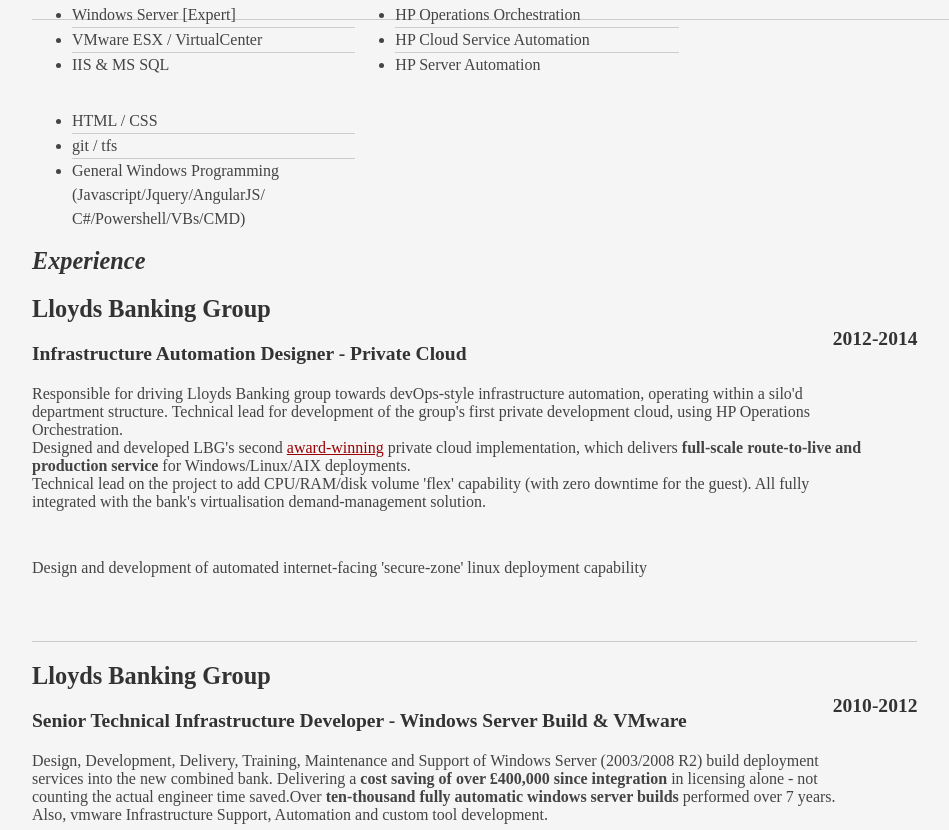
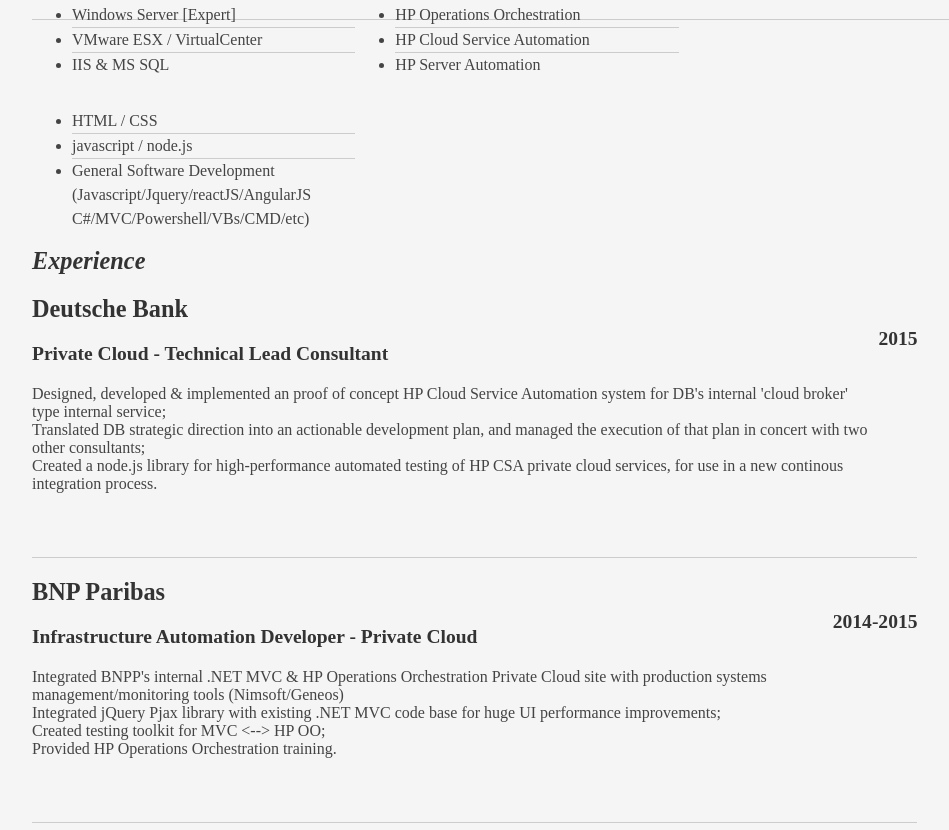
Before and after one commit to dayglo/dayglo.github.com, a plain HTML site: page resume.html in a window 1280 px wide. Shown: the part 870-1700 px from the top of the page, without its empty margins (56-1005 px from the left). Drawn offline with Linux system fonts and the light colour scheme; a small style sheet from the web is missing; a web font is replaced by a local one.

Commit message:
added db poc and bnpp

```diff
--- a/resume.html
+++ b/resume.html
@@ -30,7 +30,7 @@
 				<div class="yui-u">
 					<div class="contact-info">
 					<!--	<h3><a id="pdf" href="dayglo_github_com_resume_html.pdf">Download PDF</a></h3>
-					-->	<h3><a href="mailto:george.cairns@gmail.com">george.cairns@gmail.com</a></h3>
+					-->	<h3><a href="mailto:george@opsrobot.co.uk">george@opsrobot.co.uk</a></h3>
 						<h3>+44 (0)7966 298 681</h3>
 					</div><!--// .contact-info -->
 				</div>
@@ -47,7 +47,7 @@
 						</div>
 						<div class="yui-u">
 							<p class="enlarge">
-								Developing robust toolsets, reducing customer pain, enabling competitive advantage
+								Developing robust toolsets, reducing service delivery pain, enabling competitive advantage
 							</p>
 						</div>
 					</div><!--// .yui-gf -->
@@ -94,8 +94,8 @@
 
 							<ul class="talent">
 								<li>HTML / CSS</li>
-								<li>git / tfs</li>
-								<li class="last">General Windows Programming (Javascript/Jquery/AngularJS/</br>C#/Powershell/VBs/CMD)</li>
+								<li>javascript / node.js </li>
+								<li class="last">General Software Development (Javascript/Jquery/reactJS/AngularJS</br>C#/MVC/Powershell/VBs/CMD/etc)</li>
 							</ul>
 						</div>
 					</div><!--// .yui-gf-->
@@ -109,12 +109,34 @@
 						<div class="yui-u">
 
 							<div class="job">
+								<h2>Deutsche Bank</h2>
+								<h3>Private Cloud - Technical Lead Consultant</h3>
+								<h4>2015</h4>
+								<p>Designed, developed & implemented an proof of concept HP Cloud Service Automation system for DB's internal 'cloud broker' type internal service;
+								<br/>Translated DB strategic direction into an actionable development plan, and managed the execution of that plan in concert with two other consultants;
+								<br/>Created a node.js library for high-performance automated testing of HP CSA private cloud services, for use in a new continous integration process.
+								</p>
+							</div>
+
+							<div class="job">
+								<h2>BNP Paribas</h2>
+								<h3>Infrastructure Automation Developer - Private Cloud</h3>
+								<h4>2014-2015</h4>
+								<p>Integrated BNPP's internal .NET MVC & HP Operations Orchestration Private Cloud site with
+									production systems management/monitoring tools (Nimsoft/Geneos)
+									<br/>Integrated jQuery Pjax library with existing .NET MVC code base for huge UI performance improvements;
+									<br/>Created testing toolkit for MVC <--> HP OO;
+									<br/>Provided HP Operations Orchestration training.
+									<br/></p>
+							</div>
+
+							<div class="job">
 								<h2>Lloyds Banking Group</h2>
 								<h3>Infrastructure Automation Designer - Private Cloud</h3>
 								<h4>2012-2014</h4>
 								<p>Responsible for driving Lloyds Banking group towards devOps-style infrastructure automation, operating within a silo'd department structure. Technical lead for development of the group's first private development cloud, using HP Operations Orchestration.</br>
 								Designed and developed LBG's second <a href="http://www.bankingtech.com/awards/awards-judged-categories/">award-winning</a> private cloud implementation, which delivers <strong>full-scale route-to-live and production service</strong> for Windows/Linux/AIX deployments. </br>Technical lead on the project to add CPU/RAM/disk volume 'flex' capability (with zero downtime for the guest). All fully integrated with the bank's virtualisation demand-management solution. </p>
-								<p>Design and development of automated internet-facing 'secure-zone' linux deployment capability</p>
+								<p>Design and development of automated internet-facing 'secure-zone' linux deployment capability.</p>
 							</div>
 
 							<div class="job">
@@ -177,7 +199,7 @@
 		</div><!--// bd -->
 
 		<div id="ft">
-			<p>George Cairns &mdash; <a href="mailto:george.cairns@gmail.com">george.cairns@gmail.com</a> &mdash; +44 (0)7966 298 681</p>
+			<p>George Cairns &mdash; <a href="mailto:george@opsrobot.co.uk">george@opsrobot.co.uk</a> &mdash; +44 (0)7966 298 681</p>
 		</div><!--// footer -->
 
 	</div><!-- // inner -->
```
